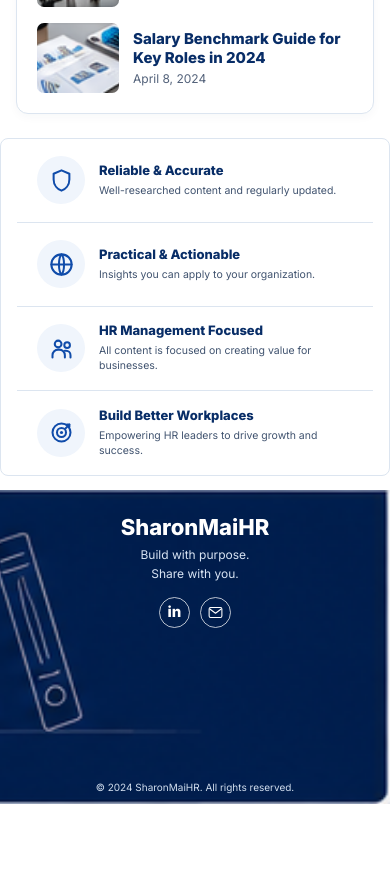
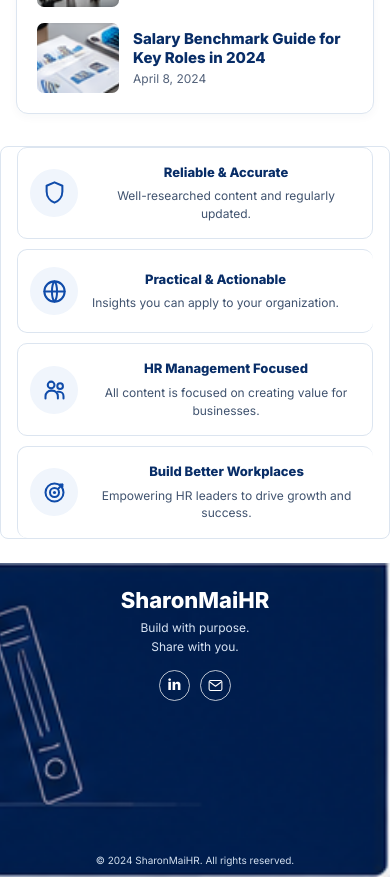
Before and after one commit to Greenyminthouse1982/sharonmaihr, a Next.js app: page / in a window 390 px wide. Shown: the part 1820-2697 px from the top of the page. Before the commit the page ends 2624 px from the top, so only its background shows below. Built offline with nearby package versions, Linux system fonts and the light colour scheme.

Commit message:
Restore compact mobile home layout

```diff
--- a/app/globals.css
+++ b/app/globals.css
@@ -3050,3 +3050,52 @@ a {
     font-size: 12px;
   }
 }
+
+@media (max-width: 760px) {
+  .features-section {
+    display: block;
+    padding: 18px 0 24px;
+    background: #ffffff;
+  }
+
+  .features-section .site-container {
+    width: calc(100% - 36px);
+    margin-inline: auto;
+  }
+
+  .features-grid {
+    display: grid;
+    grid-template-columns: repeat(2, minmax(0, 1fr));
+    gap: 10px;
+  }
+
+  .feature-card,
+  .feature-item {
+    min-width: 0;
+    padding: 16px 12px;
+    border: 1px solid #dce5f0;
+    border-radius: 10px;
+    text-align: center;
+  }
+
+  .feature-card__icon,
+  .feature-item__icon {
+    width: 52px;
+    height: 52px;
+    margin: 0 auto 10px;
+  }
+
+  .feature-card h3,
+  .feature-item h3 {
+    margin: 0;
+    font-size: 15px;
+    line-height: 1.3;
+  }
+
+  .feature-card p,
+  .feature-item p {
+    margin: 7px 0 0;
+    font-size: 12px;
+    line-height: 1.45;
+  }
+}
```
